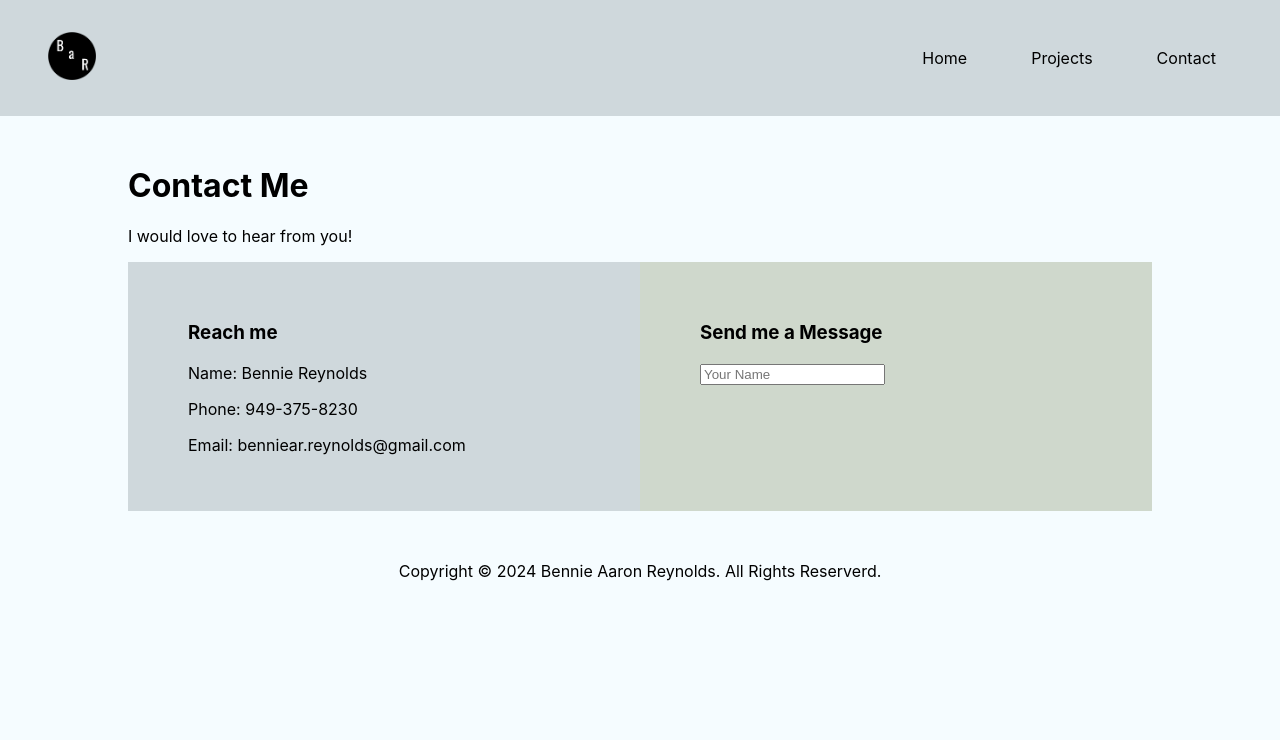
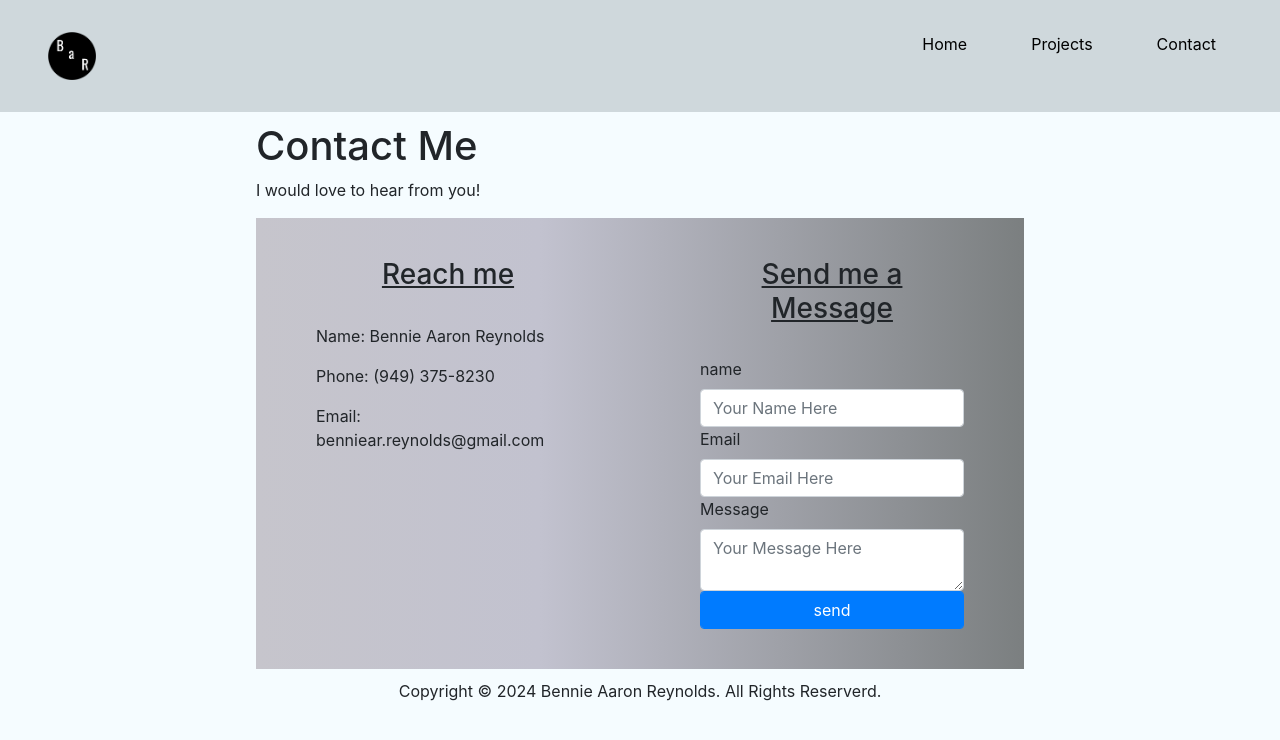
Before and after one commit to aaronreynolds421/portfolio_react, a React (Create React App) app: page /contact in a window 1280 px wide. Shown: the top 740 px of the page. Built offline with nearby package versions, Linux system fonts and the light colour scheme.

Commit message:
working on email integration

```diff
--- a/package.json
+++ b/package.json
@@ -7,6 +7,7 @@
     "@testing-library/react": "^13.4.0",
     "@testing-library/user-event": "^13.5.0",
     "bootstrap": "^5.3.3",
+    "emailjs-com": "^3.2.0",
     "react": "^18.2.0",
     "react-dom": "^18.2.0",
     "react-router-dom": "^6.22.3",
--- a/public/index.html
+++ b/public/index.html
@@ -8,9 +8,14 @@
     <meta
       name="description"
       content="Web site created using create-react-app" />
-    <link rel="apple-touch-icon" href="%PUBLIC_URL%/logo192.png" />
 
-    <link rel="manifest" href="%PUBLIC_URL%/manifest.json" />
+
+
+    <link
+      rel="stylesheet"
+      href="https://cdn.jsdelivr.net/npm/bootstrap@4.4.1/dist/css/bootstrap.min.css"
+      integrity="sha384-Vkoo8x4CGsO3+Hhxv8T/Q5PaXtkKtu6ug5TOeNV6gBiFeWPGFN9MuhOf23Q9Ifjh"
+      crossorigin="anonymous" />
 
     <title>React App</title>
   </head>
--- a/src/App.css
+++ b/src/App.css
@@ -104,18 +104,20 @@
   height: 2rem;
   margin: 0.25rem;
 }
-.btn-container {
+.button-container {
   display: flex;
   justify-content: center;
   gap: 1rem;
   margin: 1rem;
 }
-.btn {
+
+.button {
   font-weight: 500;
   padding: 1rem;
   transition: all 400ms ease;
   width: 10rem;
-  border-radius: 2rem; /*makes border rounded */
+  border-radius: 2rem;
+  /*makes border rounded */
 }
 .btn-color-1 {
   border: rgb(54, 54, 54) 0.1 solid;
@@ -134,13 +136,24 @@
   margin: 0;
   padding: 1rem;
 }
-.Contact-Home {
-  width: 80%;
-  margin: 50px auto;
+.contact-Home {
+  width: 60%;
+  margin: 10px auto;
 }
 .contact-box {
-  background: #cfd8dc;
+  background: rgb(198, 197, 204);
+  background: linear-gradient(
+    90deg,
+    rgba(198, 197, 204, 1) 0%,
+    rgba(194, 194, 207, 1) 37%,
+    rgba(123, 127, 128, 1) 100%
+  );
   display: flex;
+}
+.contact-box h3 {
+  margin-top: -1rem;
+  margin-bottom: 1rem;
+  padding:1rem;
 }
 .contact-left {
   flex-basis: 60%;
@@ -149,5 +162,12 @@
 .contact-right {
   flex-basis: 60%;
   padding: 40px 60px;
-  background: #cfd8cc;
 }
+.contact-right h3 {
+  text-align: center;
+  text-decoration: underline;
+}
+.contact-left h3 {
+  text-align: center;
+  text-decoration: underline;
+}
--- a/src/components/Contact.jsx
+++ b/src/components/Contact.jsx
@@ -1,31 +1,67 @@
+import emailjs from "emailjs-com";
+
 export default function Contact() {
   document.body.style.backgroundColor = "#f5fcff";
+
+  const sendEmail = (e) => {
+    e.preventDefault();
+    emailjs
+      .sendForm("service_y1rb8gu", "template_jq6xcb7", e.current, {
+        publicKey: "user_cRZTKcWqwVI_3ahNC",
+      })
+      .then(
+        (res) => {
+          console.log("SUCCESS!");
+        },
+        (error) => {
+          console.log("FAILED...", error.text);
+        }
+      );
+  };
+
   return (
-    <>
-      <div className="Contact-Home">
+    <div className="contact-Home">
       <h1>Contact Me</h1>
       <p>I would love to hear from you!</p>
       <div className="contact-box">
         <div className="contact-left">
           <h3>Reach me</h3>
-            <p>Name: Bennie Reynolds</p>
-            <p>Phone: 949-375-8230</p>
+          <p>Name: Bennie Aaron Reynolds</p>
+          <p>Phone: (949) 375-8230</p>
           <p>Email: benniear.reynolds@gmail.com</p>
         </div>
         <div className="contact-right">
           <h3>Send me a Message</h3>
-            <form>
-              <div className="in-row">
-                <div className="in-grp">
-                  <label>
-                    <input type="text" placeholder="Your Name"></input>
-                  </label>
-                </div>
-              </div>
+          <form onSubmit={sendEmail}>
+            <label>name</label>
+            <input
+              type="name"
+              name="user_name"
+              className="form-control"
+              placeholder="Your Name Here"
+            />
+
+            <label>Email</label>
+            <input
+              type="email"
+              name="user_email"
+              className="form-control"
+              placeholder="Your Email Here"
+            />
+            <label>Message</label>
+            <textarea
+              name="message"
+              className="form-control"
+              placeholder="Your Message Here"
+            />
+            <input
+              type="submit"
+              value="send"
+              className="form-control btn btn-primary"
+            />
           </form>
         </div>
       </div>
     </div>
-    </>
   );
 }
--- a/src/components/Home.jsx
+++ b/src/components/Home.jsx
@@ -6,14 +6,18 @@ export default function Home() {
   const linkD = require("../assets/linkedin.png");
   const gitH = require("../assets/github.png");
   return (
-    <section class="section_text">
-      <p class="section_text_p1">Hello, I'm</p>
-      <h1 class="title">Bennie Reynolds</h1>
-      <p class="section_text_p2">Front End Developer</p>
-      <div class="btn-container">
-        <a href={resume} target="_blank" rel="noopener noreferrer">
+    <section className="section_text">
+      <p className="section_text_p1">Hello, I'm</p>
+      <h1 className="title">Bennie Reynolds</h1>
+      <p className="section_text_p2">Front End Developer</p>
+      <div className="button-container">
+        <a
+          href={resume}
+          target="_blank"
+          rel="noopener noreferrer"
+          className="resume">
           {/*without this, there is a security risk in older browsers*/}
-          <button class="btn btn-color-1" src={resume} alt="resume">
+          <button class="button btn-color-1" src={resume} alt="resume">
             Download Resume
           </button>
         </a>
```
Also changed, not shown: 1 other file (tests, documents, lock files or other folders). Lines whose indentation alone changed are shown as unchanged.
